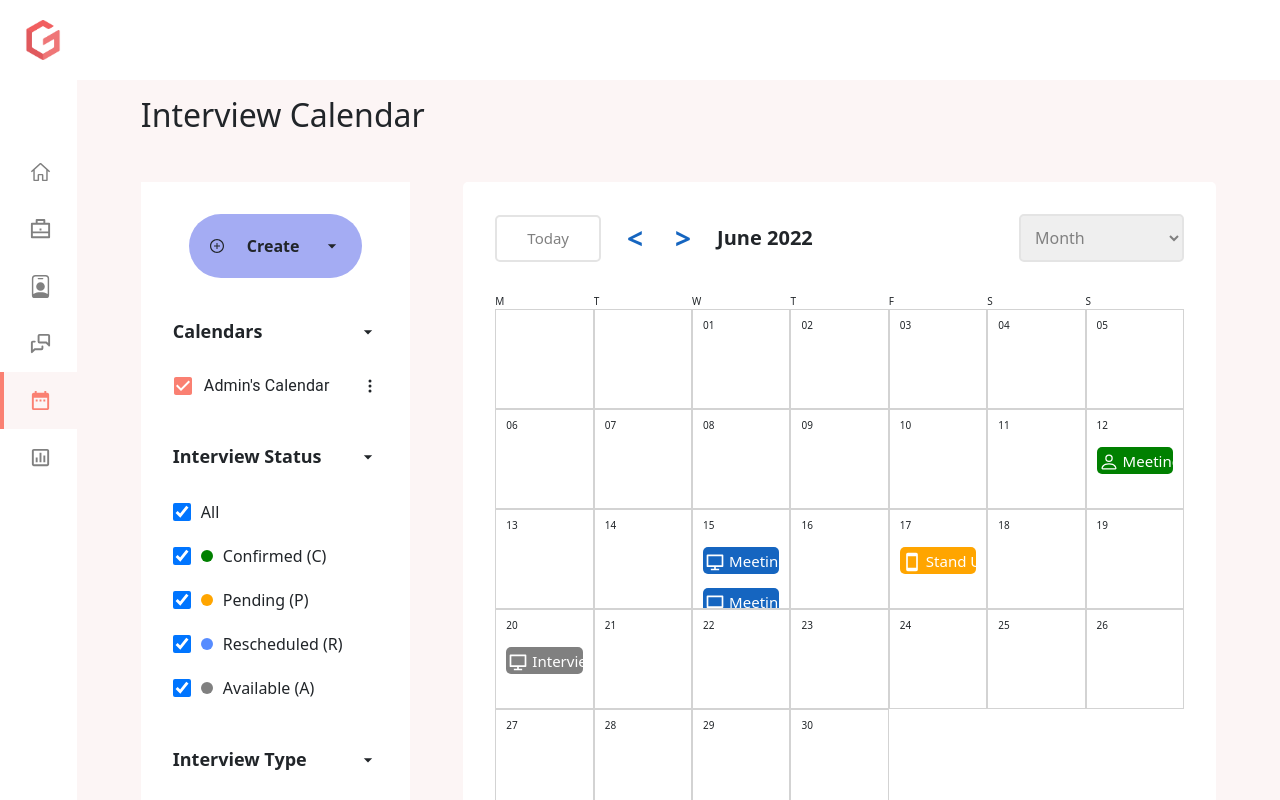
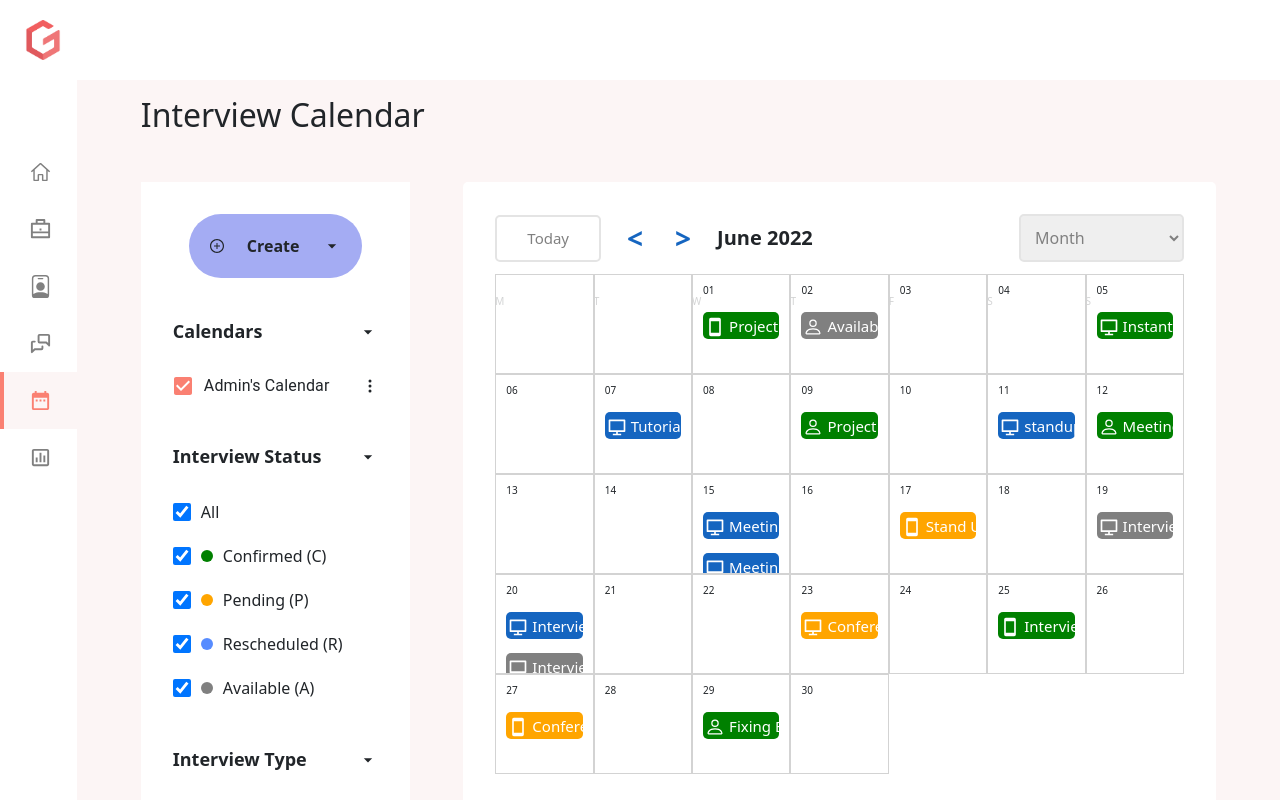
Before and after one commit to Ayeni-Olakunle/interview-calender, a React (Create React App) app: page /calendar in a window 1280 px wide. Built offline with nearby package versions, Linux system fonts and the light colour scheme.

Commit message:
Small Fix

```diff
--- a/src/components/calendar/calendar.js
+++ b/src/components/calendar/calendar.js
@@ -58,42 +58,119 @@ function Calendar() {
       interviewStatus: "Confirmed",
       interviewType: "In Person",
       dataStart: "Jun 12 2022",
-      startTime: "3:00PM",
+      startTime: "3:00",
+    },
+    {
+      eventName: "Available",
+      interviewStatus: "Available",
+      interviewType: "In Person",
+      dataStart: "Jun 02 2022",
+      startTime: "7:00",
     },
     {
       eventName: "Stand Up",
       interviewStatus: "Pending",
       interviewType: "Phone",
       dataStart: "Jun 17 2022",
-      startTime: "3:00PM",
+      startTime: "3:00",
+    },
+    {
+      eventName: "Conference Meeting",
+      interviewStatus: "Pending",
+      interviewType: "Phone",
+      dataStart: "Jun 27 2022",
+      startTime: "3:00",
+    },
+    {
+      eventName: "Conference Chat",
+      interviewStatus: "Pending",
+      interviewType: "Online",
+      dataStart: "Jun 23 2022",
+      startTime: "3:00",
     },
     {
       eventName: "Interview Chat",
       interviewStatus: "Rescheduled",
       interviewType: "Online",
-      dataStart: "Jun 202022",
-      startTime: "3:00PM",
+      dataStart: "Jun 20 2022",
+      startTime: "3:00",
+    },
+    {
+      eventName: "Tutorial Chat",
+      interviewStatus: "Rescheduled",
+      interviewType: "Online",
+      dataStart: "Jun 07 2022",
+      startTime: "3:00",
     },
     {
       eventName: "Interview",
       interviewStatus: "Available",
       interviewType: "Online",
       dataStart: "Jun 20 2022",
-      startTime: "3:00PM",
+      startTime: "3:00",
+    },
+    {
+      eventName: "Interview",
+      interviewStatus: "Available",
+      interviewType: "Online",
+      dataStart: "Jun 19 2022",
+      startTime: "3:00",
+    },
+    {
+      eventName: "Interview",
+      interviewStatus: "Confirmed",
+      interviewType: "Phone",
+      dataStart: "Jun 25 2022",
+      startTime: "3:00",
     },
     {
       eventName: "Meeting",
       interviewStatus: "Rescheduled",
       interviewType: "Online",
       dataStart: "Jun 15 2022",
-      startTime: "3:00PM",
+      startTime: "3:00",
+    },
+    {
+      eventName: "standup up",
+      interviewStatus: "Rescheduled",
+      interviewType: "Online",
+      dataStart: "Jun 11 2022",
+      startTime: "3:00",
     },
     {
       eventName: "Meetings",
       interviewStatus: "Rescheduled",
       interviewType: "Online",
       dataStart: "Jun 15 2022",
-      startTime: "3:00PM",
+      startTime: "3:00",
+    },
+    {
+      eventName: "Instant Meeting",
+      interviewStatus: "Confirmed",
+      interviewType: "Online",
+      dataStart: "Jun 05 2022",
+      startTime: "3:00",
+    },
+    {
+      eventName: "Fixing Bug",
+      interviewStatus: "Confirmed",
+      interviewType: "In Person",
+      dataStart: "Jun 29 2022",
+      startTime: "3:00",
+    },
+    {
+      eventName: "Project Management Meeting",
+      interviewStatus: "Confirmed",
+      interviewType: "In Person",
+      dataStart: "Jun 09 2022",
+      startTime: "3:00",
+    },
+    {
+      eventName: "Project Management Meeting",
+      interviewStatus: "Confirmed",
+      interviewType: "Phone",
+      dataStart: "Jun 01 2022",
+      startTime: "3:00",
     },
   ]);
   const localDate = new Date();
@@ -145,7 +222,6 @@ function Calendar() {
 
   const allCheck = () => {
     setAllCon(!allCon);
-
     if (allCon) {
       setAll("All");
       setCom("Confirmed");
@@ -332,10 +408,10 @@ function Calendar() {
                       defaultChecked={allCon}
                       value={all}
                       onChange={() => {
-                        window.alert(
-                          "If you uncheck this checkbox they well be anything to filter"
+                        allCheck();
+                        alert(
+                          "By unchecking this checkbox they well be anything to filter"
                         );
-                        allCheck();
                       }}
                     />
                     <label htmlFor="all">All</label>
@@ -347,6 +423,7 @@ function Calendar() {
                       className={calendarStyles.lager}
                       defaultChecked={allCon}
                       value={com}
+                      disabled={allCon}
                       onChange={confirmedCheck}
                     />
                     <div className={calendarStyles.konkonlo}></div>
--- a/src/components/calendar/calendar.module.scss
+++ b/src/components/calendar/calendar.module.scss
@@ -200,6 +200,7 @@ input.lager {
   grid-template-columns: 1fr 1fr 1fr 1fr 1fr 1fr 1fr;
   background-color: white;
   margin-top: 2em;
+  margin-bottom: -35px;
   overflow-x: scroll;
 }
 .griditems {
```
